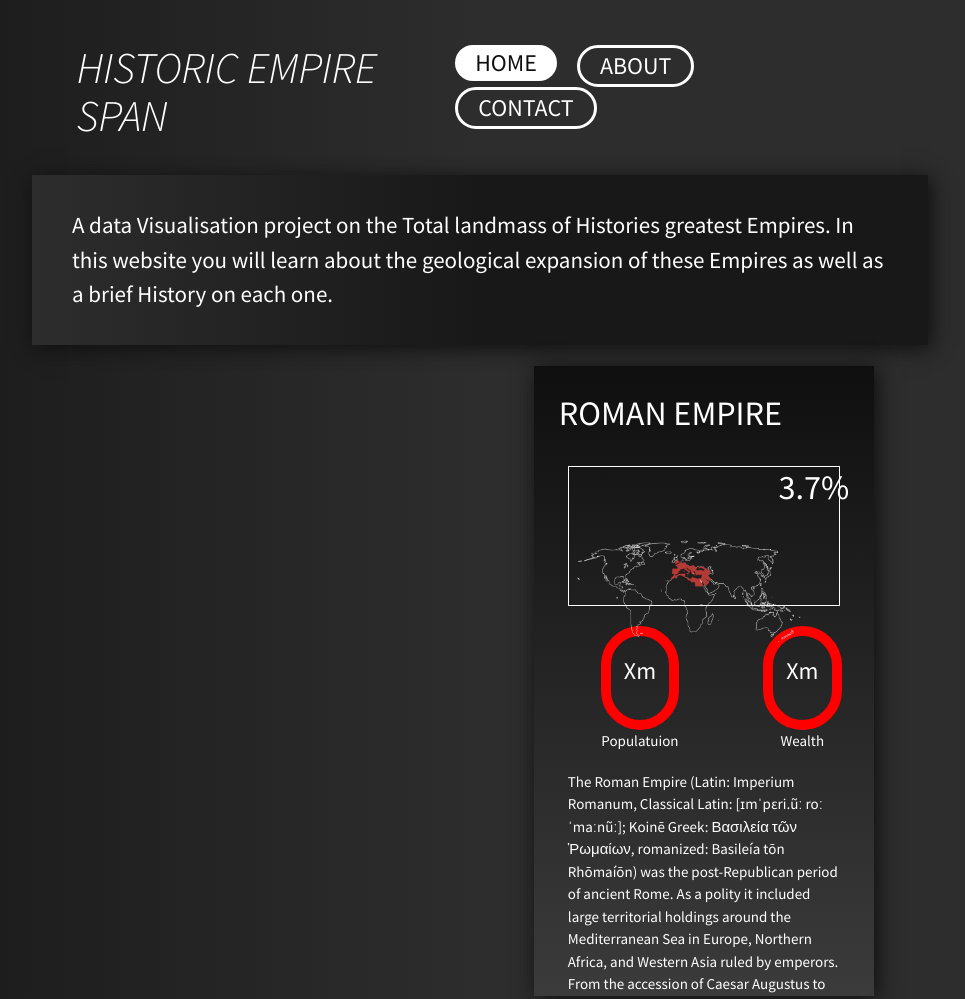
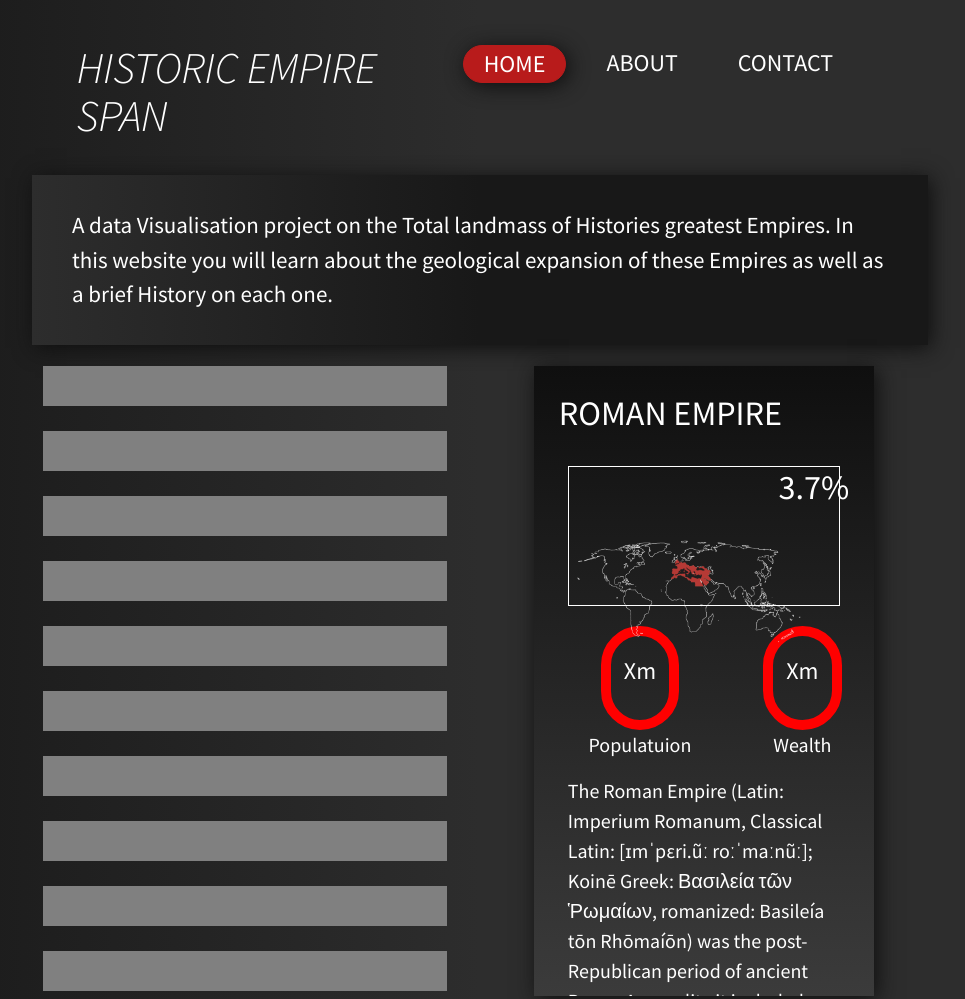
Before and after one commit to cameronduncan678/HistoricEmpireSpan, a plain HTML site: page index.html in a window 1280 px wide. Shown: the top 999 px of the page, without its empty margins (160-1125 px from the left). Drawn offline with nearby package versions, Linux system fonts and the light colour scheme.

Commit message:
svg canvas code implemented

```diff
--- a/index.html
+++ b/index.html
@@ -56,8 +56,11 @@
 
         <div class="row">
             <!--Data Viz section-->
-            <div id="empire-data" class=" col Empires-Data">
-
+            <div class="col Empires-Data">
+                <div class="Empire-Data-Cont">
+                    <svg id="data-canvas">
+                    </svg>
+                </div>
             </div>
 
 
@@ -172,7 +175,7 @@
                 <div class="col article-half">
                     <p class="article-text">
                         Using modern Data driven Technology this website
-                        brings the fascinating data of these Empires into
+                        brings the fascinating history of these Empires into
                         the Digital Sphere
                     </p>
                 </div>
@@ -186,7 +189,7 @@
     <section id="contact" style="display:none" class="section container">
         <div class="row">
             <div class="col contact-col">
-                <h4 class="contact-header">Contact info</h4>
+                <h4 class="">Contact info</h4>
                 <div class="contact-contact">
                     <p class="contact-contact-contact">email: cameronduncan678@gmail.com</p>
                     <p class="contact-contact-contact">number: (+44) 07885 971 152</p>
--- a/js/data.js
+++ b/js/data.js
@@ -0,0 +1,42 @@
+const dummyData = [
+    {empireName: 'Roman', span: '3.71'},
+    {empireName: 'British', span: '26.35'},
+    {empireName: 'Mongol', span: '17.81'},
+    {empireName: 'Umayyad', span: '8.24'},
+    {empireName: 'Ottoman', span: '3.86'},
+    {empireName: 'Ottoman', span: '3.86'},
+    {empireName: 'Ottoman', span: '3.86'},
+    {empireName: 'Ottoman', span: '3.86'},
+    {empireName: 'Ottoman', span: '3.86'},
+    {empireName: 'Umayyad', span: '8.24'},
+    {empireName: 'Ottoman', span: '3.86'},
+    {empireName: 'Ottoman', span: '3.86'},
+    {empireName: 'Ottoman', span: '3.86'},
+    {empireName: 'Ottoman', span: '3.86'},
+    {empireName: 'Ottoman', span: '3.86'},
+]
+
+function svgCanvasHeight(dataArray){
+    return dataArray.length * 65 + 20;
+};
+
+const canvasWidth = 585;
+const canvasHeight = svgCanvasHeight(dummyData);
+
+const svg = d3.select('#data-canvas')
+    .attr('width', canvasWidth)
+    .attr('height', canvasHeight);
+
+const rects = svg.selectAll('rect')
+    .data(dummyData);
+
+rects.enter()
+    .append('rect')
+    .attr('width', 550)
+    .attr('height', 40)
+    .attr('y', (d,i) => {
+        return i * 65
+    })
+    .attr('fill', 'grey');
+
+console.log(rects);
--- a/style/style.scss
+++ b/style/style.scss
@@ -53,17 +53,17 @@ body{
 }
 
 .item-active{
-    background: white;
+    background: $main-red;
+    border: solid $main-red 1px;
+    box-shadow: 3px 3px 20px $dark-black;
 }
 
 .item-active a{
-    color: $dark-black;
+    color: white;
 }
 
 .item-inactive{
     background: transparent;
-    border: solid white;
-
 }
 
 .item-inactive a {
@@ -84,6 +84,14 @@ body{
 .Empires-Data{
     height: 700px;
     width:50%;
+}
+
+.Empire-Data-Cont{
+    width:95%;
+    height:90%;
+    margin-top: 5%;
+    overflow-y: scroll;
+    overflow-x: hidden;
 }
 
 .Empires-History{
@@ -116,6 +124,7 @@ body{
     background: linear-gradient(180deg, $dark-black 0%, $tint-black 100%);
     overflow-y: scroll;
     box-shadow: 3px 3px 20px $dark-black;
+    font-size: 20px;
 }
 
 .Empires-History-details-title{
```
Also changed, not shown: style/style.css, 2 other files.
